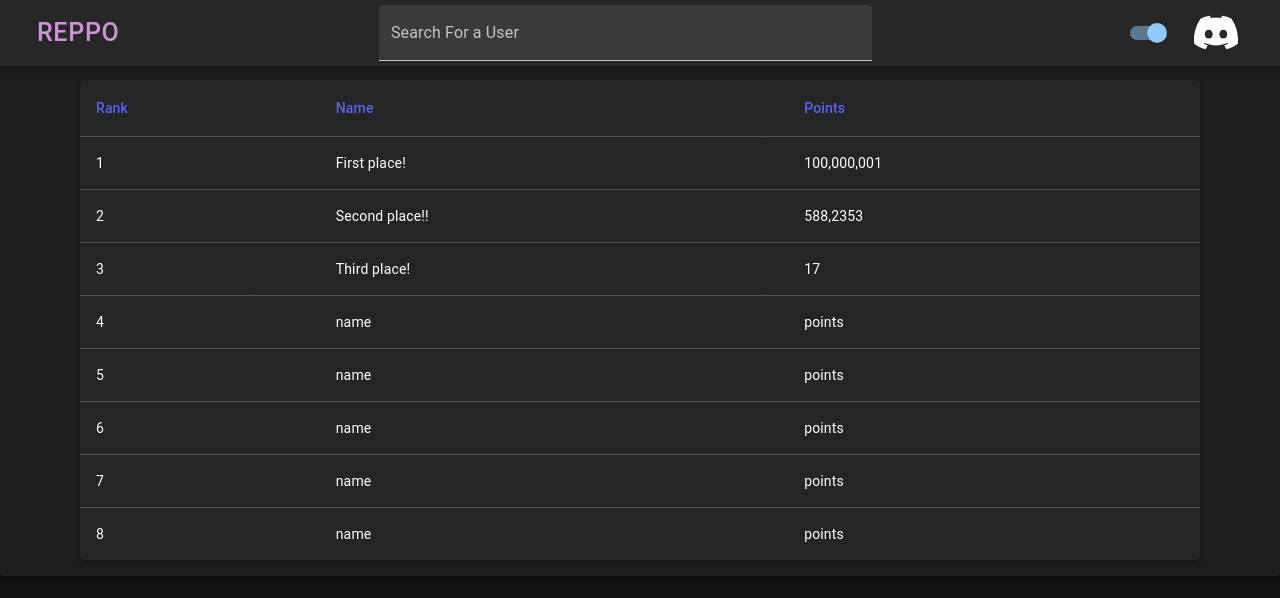
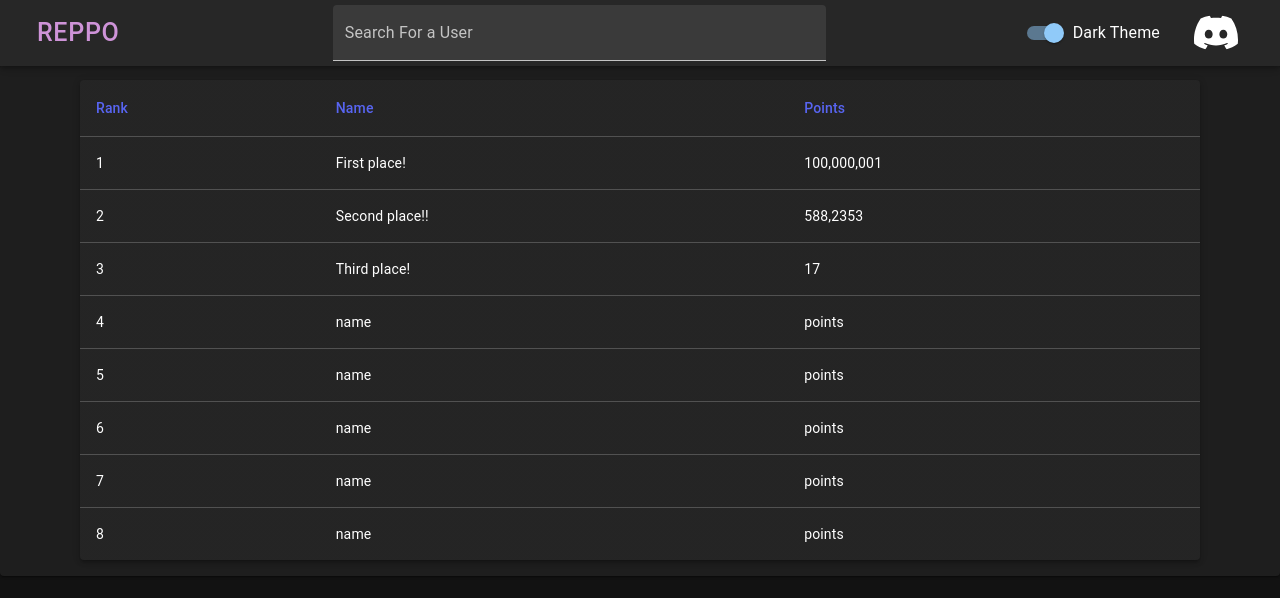
Before and after one commit to GentikSolm/archive-ui, a React (Create React App) app: page / in a window 1280 px wide. Shown: the top 598 px of the page. Built offline with nearby package versions, Linux system fonts and the light colour scheme.

Commit message:
Add label to switch

```diff
--- a/src/App.js
+++ b/src/App.js
@@ -5,7 +5,6 @@ import Paper from '@mui/material/Paper';
 import Box from "@mui/material/Box";
 import Leaderboard from './assets/components/Leaderboard';
 import Header from './assets/components/Header';
-
 
 export default class App extends React.Component {
     constructor(props){
--- a/src/assets/components/Header.js
+++ b/src/assets/components/Header.js
@@ -6,6 +6,7 @@ import TextField from '@mui/material/TextField';
 import AppBar from '@mui/material/AppBar';
 import Toolbar from '@mui/material/Toolbar';
 import Switch from '@mui/material/Switch';
+import FormControlLabel from '@mui/material/FormControlLabel';
 
 export default class Header extends React.Component {
     render() {
@@ -29,10 +30,12 @@ export default class Header extends React.Component {
                             float: 'center'
                         }}/>
                         <div style={{display: "flex", alignItems: "center"}}>
-                        <Switch
-                            checked={this.props.checkBox}
-                            onChange={this.props.handleSwitchChange}
-                            />
+                        <FormControlLabel control={
+                            <Switch
+                                checked={this.props.checkBox}
+                                onChange={this.props.handleSwitchChange}
+                                />}
+                            label="Dark Theme"/>
                         <IconButton aria-label="discord" sx={{
                             height: "40px",
                             width: "60px",
```
